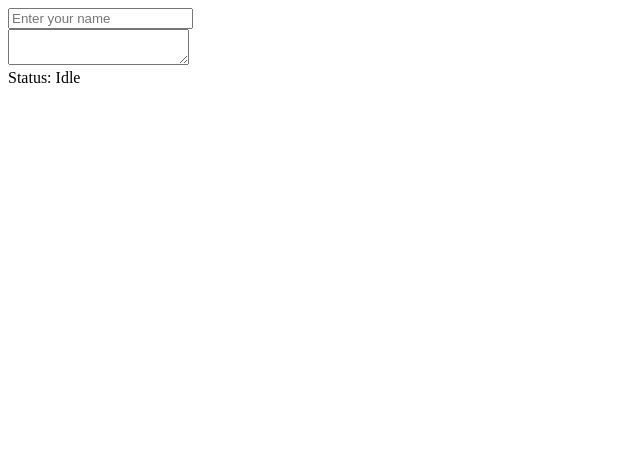
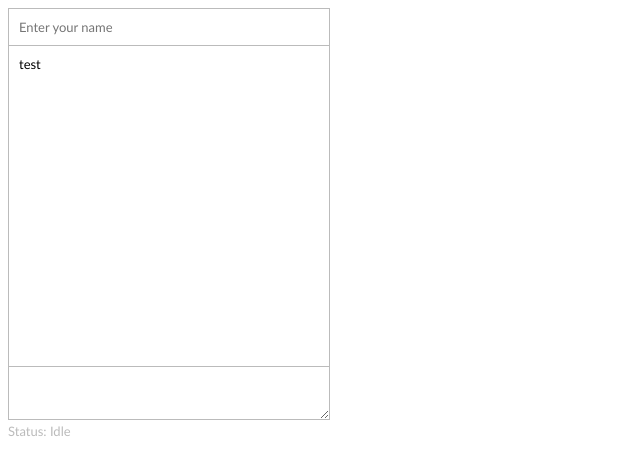
Before and after one commit to seannam/simpleChatApp, a plain HTML site: page index.html in a window 1280 px wide. Shown: the whole page, without its empty margins (0-640 px from the left). Drawn offline with Linux system fonts and the light colour scheme.

Commit message:
Added stylesheet using CSS

```diff
--- /dev/null
+++ b/css/main.css
@@ -0,0 +1,48 @@
+body,
+textarea,
+input {
+	font: 13px "Trebuchet MS", sans-serif;
+}
+
+.chat {
+	max-width: 300px;
+}
+
+.chat-messages,
+.chat textarea,
+.chat-name {
+	border: 1px solid #bbb;
+}
+
+.chat-messages {
+	width: 100%;
+	height: 300px;
+	overflow-y: scroll;
+	padding: 10px;
+}
+.chat-message {
+	margin-bottom: 10px;
+}
+.chat-name {
+	width:100%;
+	padding: 10px;
+	border-bottom: 0px;
+	margin: 0px;
+}
+
+.chat textarea {
+	width: 100%;
+	padding: 10px;
+	border-top: 0px;
+	margin: 0px;
+	max-width: 100%;
+}
+
+.chat-status {
+	color:#bbb;
+}
+
+.chat textarea,
+.chat-name {
+	outline: none;
+}
--- a/index.html
+++ b/index.html
@@ -2,12 +2,18 @@
 <html>
 <head>
 	<title>Chat</title>
+	<link rel="stylesheet" href="css/main.css">
 </head>
 <body>
 	<div class="chat">
 		<input type="text" class="chat-name" placeholder="Enter your name">
-		<div class="chat-messages"></div>
-		<textarea placehodler="Type your message"></textarea>
+		<div class="chat-messages">
+			<div class="chat-message">
+				test
+			</div>
+		</div>
+
+		<textarea class="chat-textarea" placehodler="Type your message"></textarea>
 		<div class="chat-status">Status: <span>Idle</span></div>
 	</div>
 </body>
```
Also changed, not shown: 1 other file.
